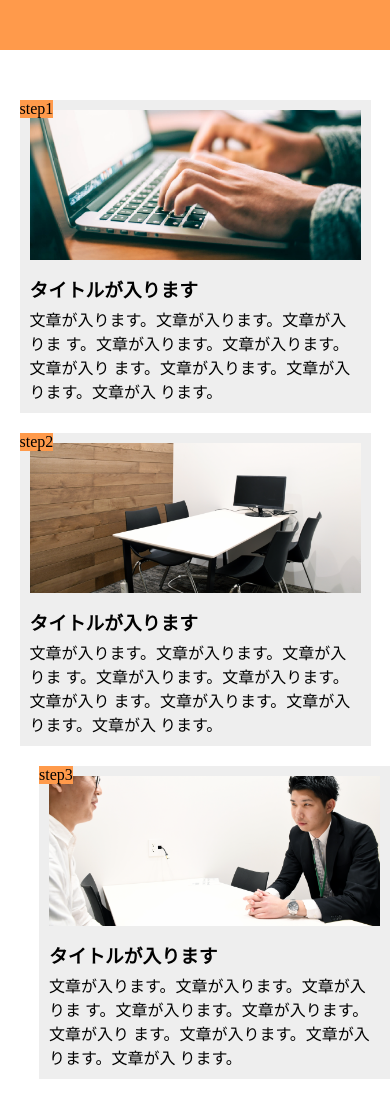
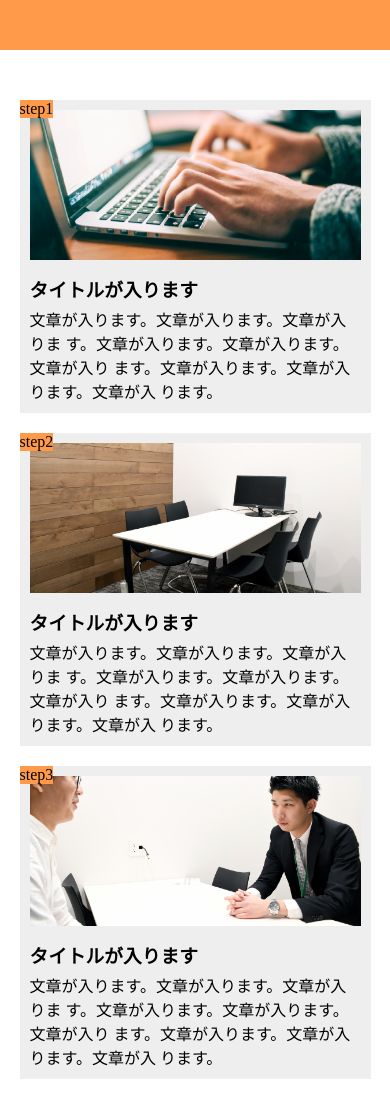
Before and after one commit to Omochi800/chapter9, a plain HTML site: page index.html in a window 390 px wide. Shown: the top 1100 px of the page. Drawn offline with Linux system fonts and the light colour scheme.

Commit message:
resubmit

```diff
--- a/style.css
+++ b/style.css
@@ -67,7 +67,7 @@ footer {
   background-color: #aaaaaa;
 }
 
-@media screen and (max-width:425px) {
+@media screen and (max-width:768px) {
   header {
     width: 100%;
   }
@@ -85,9 +85,11 @@ footer {
 
   .box:last-child {
     margin-bottom:0;
+    margin-right: auto;
 
   }
 
   footer {
     width:100%;
   }
+}
```
